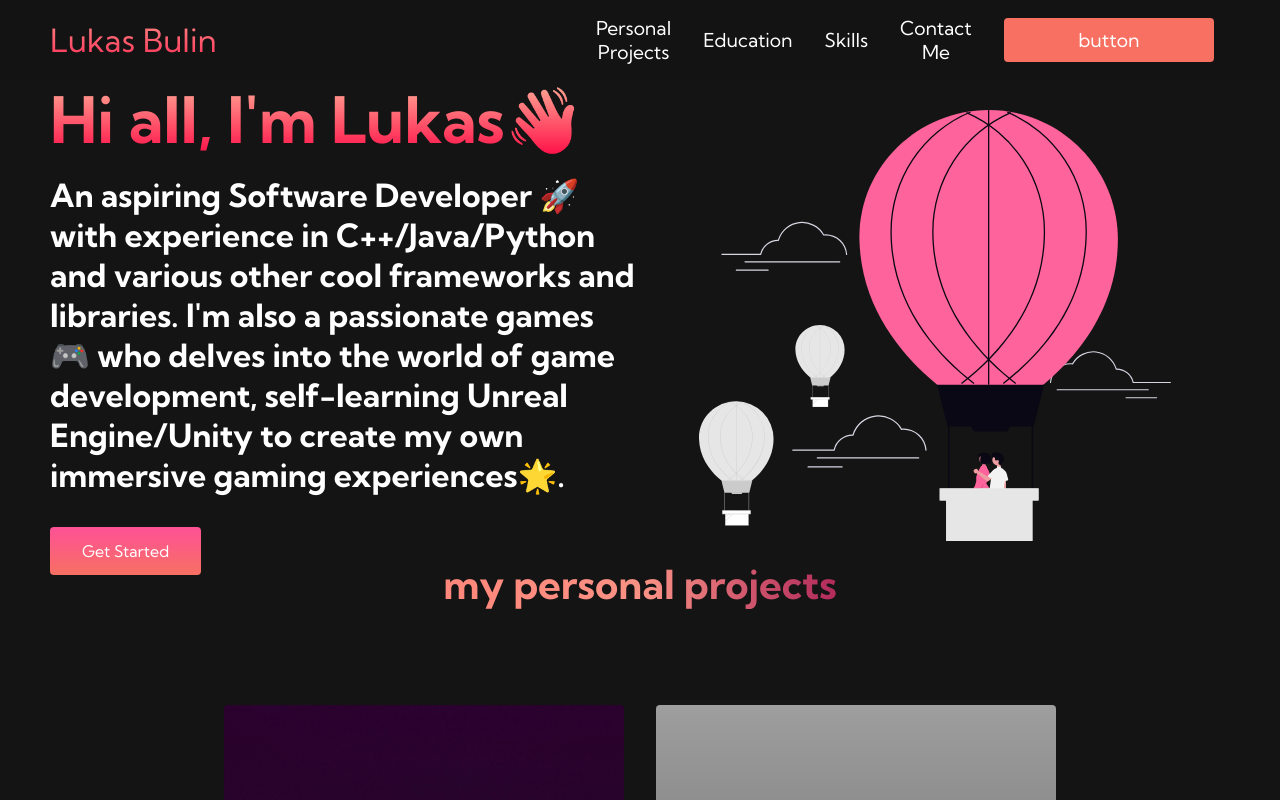
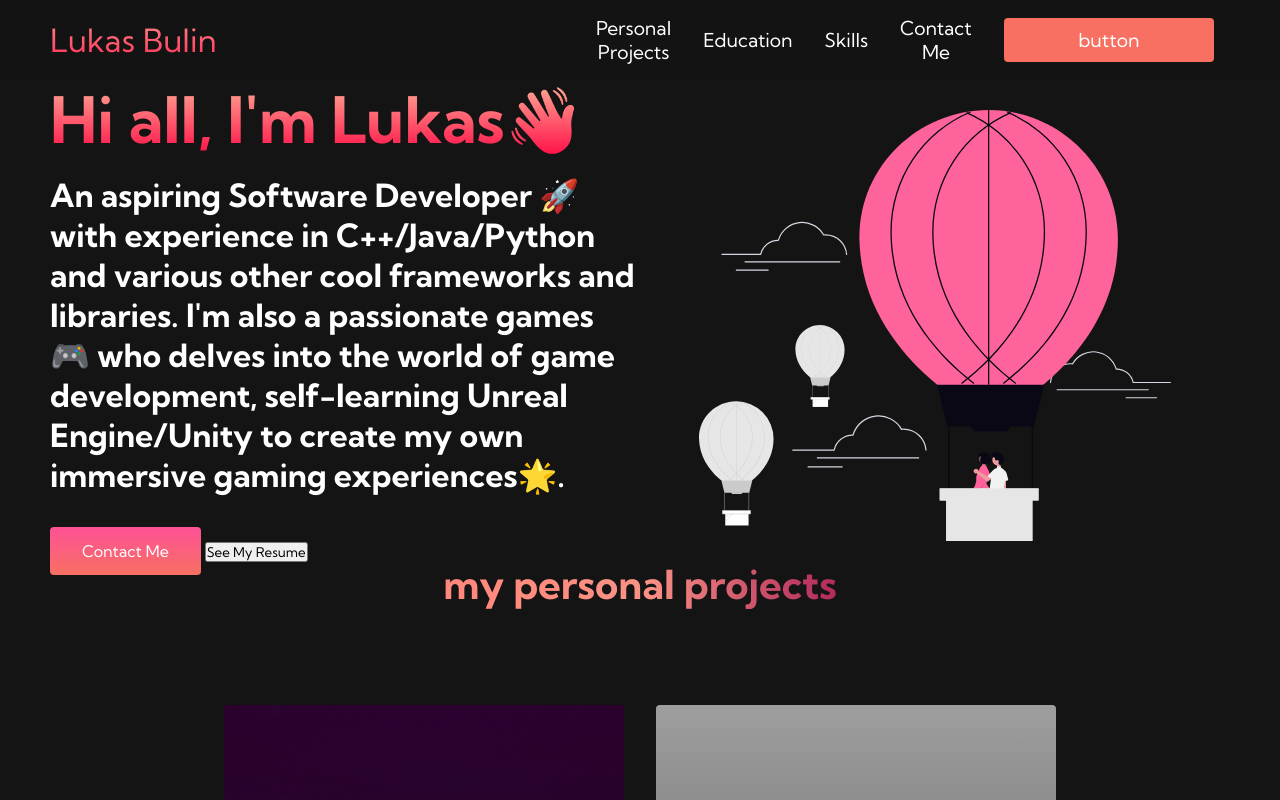
Before and after one commit to lukasBulin/lukas-bulin.github.io, a plain HTML site: page index.html in a window 1280 px wide. Shown: the top 800 px of the page. Drawn offline with Linux system fonts and the light colour scheme; grey boxes are pictures that could not be loaded.

Commit message:
fix: [#27]
adding a second button under bio/overview

```diff
--- a/index.html
+++ b/index.html
@@ -49,7 +49,8 @@
                     delves into the world of game development, self-learning
                     Unreal Engine/Unity to create my own immersive gaming
                     experiences🌟.</p>
-                <button class="main__btn"><a href="/">Get Started</a></button>
+                <button class="main__btn"><a href="/"></a>Contact Me</button>
+                <button class="main2__btn"><a href="/"></a>See My Resume</button>
             </div>
             <div class="main__img--container">
                 <img src="images/pic1.svg" alt="pic" id="main__img">
```
